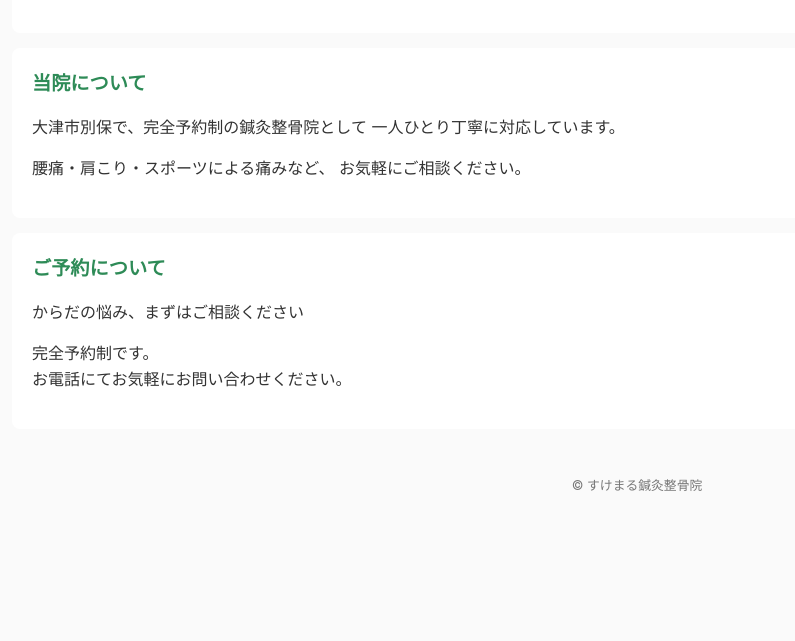
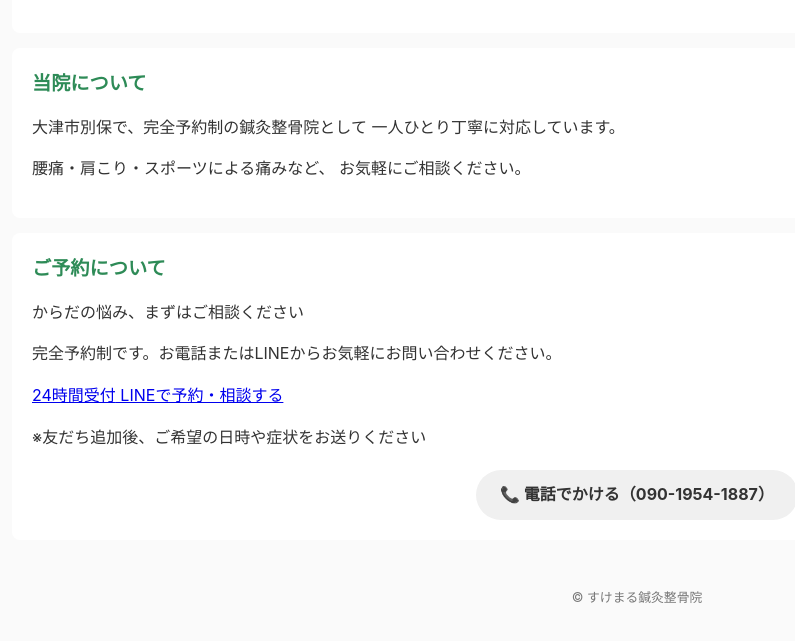
Before and after one commit to yorari1/sukemaru-site, a plain HTML site: page index.html in a window 1280 px wide. Shown: the part 1220-1861 px from the top of the page, without its empty margins (3-798 px from the left). Before the commit the page ends 1750 px from the top, so only its background shows below. Drawn offline with Linux system fonts and the light colour scheme.

Commit message:
LINEボタンの追加
Updated the description meta tag to include LINE reservation option and added a LINE button for 24-hour reservations.

```diff
--- a/index.html
+++ b/index.html
@@ -4,7 +4,7 @@
   <meta charset="UTF-8">
   <meta name="viewport" content="width=device-width, initial-scale=1.0">
   <title>すけまる鍼灸整骨院｜大津市別保の鍼灸・整骨院</title>
- <meta name="description" content="大津市別保のすけまる鍼灸整骨院。完全予約制で落ち着いて受けられる施術。駐車場2台あり（建物前）。電話予約対応。">
+  <meta name="description" content="大津市別保のすけまる鍼灸整骨院。完全予約制で落ち着いて受けられる施術。駐車場2台あり（建物前）。電話・LINE予約対応。">
   <link rel="stylesheet" href="style.css">
   <link rel="icon" href="favicon.ico">
 </head>
@@ -21,8 +21,13 @@
     完全予約制で、落ち着いて受けられる施術
   </p>
 
+  <!-- ファーストビューにもLINEボタンを置く場合 -->
+  <a href="https://lin.ee/あなたのID" class="line-btn-hero" target="_blank" rel="noopener noreferrer">
+    🟢 LINEで24時間予約・相談
+  </a>
+
   <a href="tel:09019541887" class="tel-btn">
-    📞 ご予約はこちら<br>
+    📞 お電話でのご予約<br>
     090-1954-1887
   </a>
 </header>
@@ -35,12 +40,11 @@
   </p>
 </section>
 
-
 <section class="info">
   <h2>受付時間</h2>
   <p>
-    月〜金　16:00〜20:00<br>
-    <span class="sat">土　9:00〜17:00</span>
+    月〜金 16:00〜20:00<br>
+    <span class="sat">土 9:00〜17:00</span>
   </p>
 </section>
 
@@ -51,7 +55,6 @@
   </p>
 </section>
 
-
 <section class="info">
   <h2>アクセス</h2>
   <p>
@@ -59,28 +62,27 @@
     滋賀県大津市別保2-2-7
   </p>
 
-
-  <!-- ここにGoogleマップ -->
+  <!-- Googleマップ -->
   <div class="map">
-    <iframe src="https://www.google.com/maps/embed?pb=!1m18!1m12!1m3!1d288.93722649103717!2d135.89025802070273!3d34.982878169855425!2m3!1f0!2f0!3f0!3m2!1i1024!2i768!4f13.1!3m3!1m2!1s0x60010d46a522f9f3%3A0x9968ac0fc679ad1d!2z44GZ44GR44G-44KL6Y2854G45pW06aqo6Zmi!5e0!3m2!1sja!2sjp!4v1770303363328!5m2!1sja!2sjp"></iframe>
+    <iframe src="https://www.google.com/maps/embed?pb=!1m18!1m12!1m3!1d288.93722649103717!2d135.89025802070273!3d34.982878169855425!2m3!1f0!2f0!3f0!3m2!1i1024!2i768!4f13.1!3m3!1m2!1s0x60010d46a522f9f3%3A0x9968ac0fc679ad1d!2s44GZ44GR44G-44KL6Y2854G45pW06aqo6Zmi!5e0!3m2!1sja!2sjp!4v1770303363328!5m2!1sja!2sjp" loading="lazy"></iframe>
   </div>
   <p class="parking">
     🚗 駐車場あり（2台・建物前）
   </p>
 </section>
+
 <section class="info">
   <h2>当院について</h2>
-
   <p>
     大津市別保で、完全予約制の鍼灸整骨院として
     一人ひとり丁寧に対応しています。
   </p>
-
   <p>
     腰痛・肩こり・スポーツによる痛みなど、
     お気軽にご相談ください。
   </p>
 </section>
+
 <section class="info">
   <h2>ご予約について</h2>
 
@@ -89,11 +91,25 @@
   </p>
 
   <p>
-   完全予約制です。<br>
-    お電話にてお気軽にお問い合わせください。
+    完全予約制です。お電話またはLINEからお気軽にお問い合わせください。
   </p>
+
+  <!-- LINE予約ボタン -->
+  <div class="line-btn-container">
+    <a href="https://lin.ee/あなたのID" class="line-btn" target="_blank" rel="noopener noreferrer">
+      <span class="line-badge">24時間受付</span>
+      LINEで予約・相談する
+    </a>
+    <p class="line-note">※友だち追加後、ご希望の日時や症状をお送りください</p>
+  </div>
+
+  <!-- 電話予約ボタン（下部用） -->
+  <div class="tel-btn-container" style="margin-top: 20px; text-align: center;">
+    <a href="tel:09019541887" class="tel-btn-sub" style="display:inline-block; padding: 12px 24px; background:#f0f0f0; color:#333; text-decoration:none; border-radius:30px; font-weight:bold;">
+      📞 電話でかける（090-1954-1887）
+    </a>
+  </div>
 </section>
-
 
 <footer>
   <p>© すけまる鍼灸整骨院</p>
```
Lines whose indentation alone changed are shown as unchanged.
